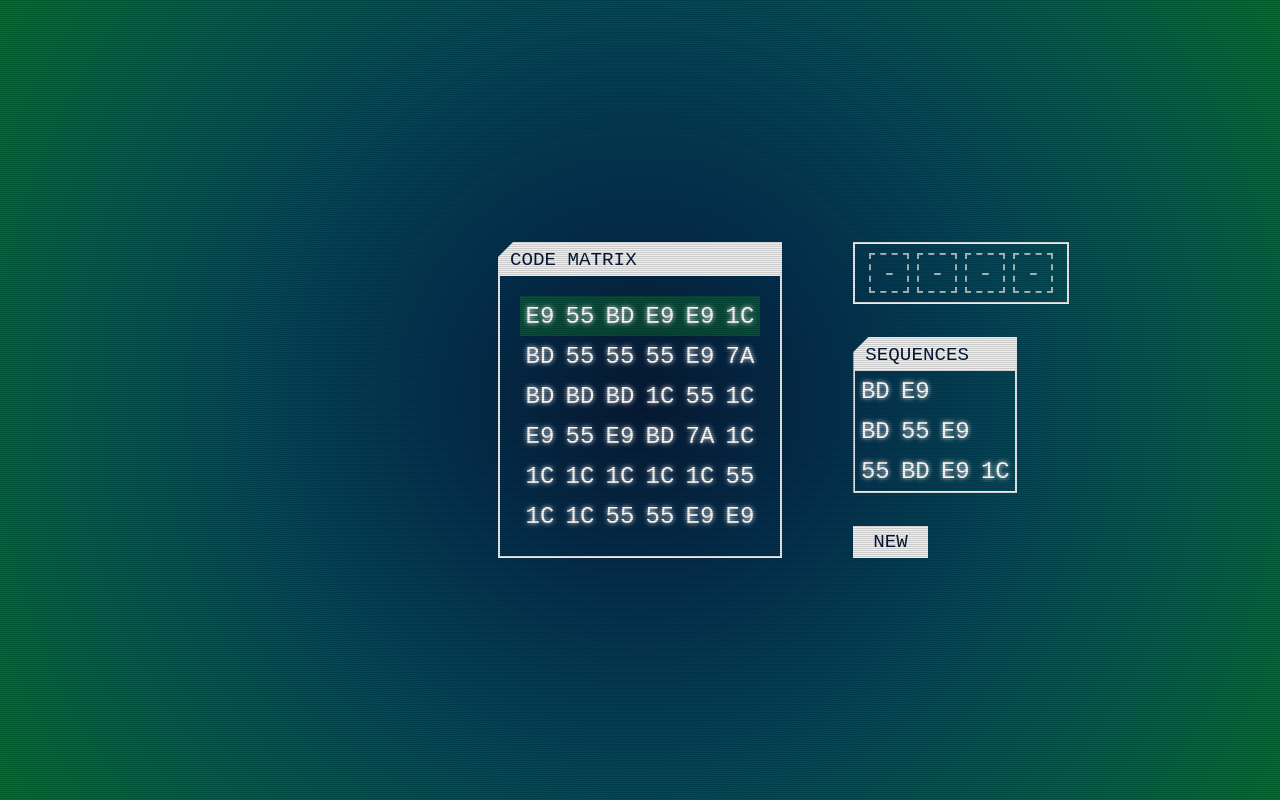
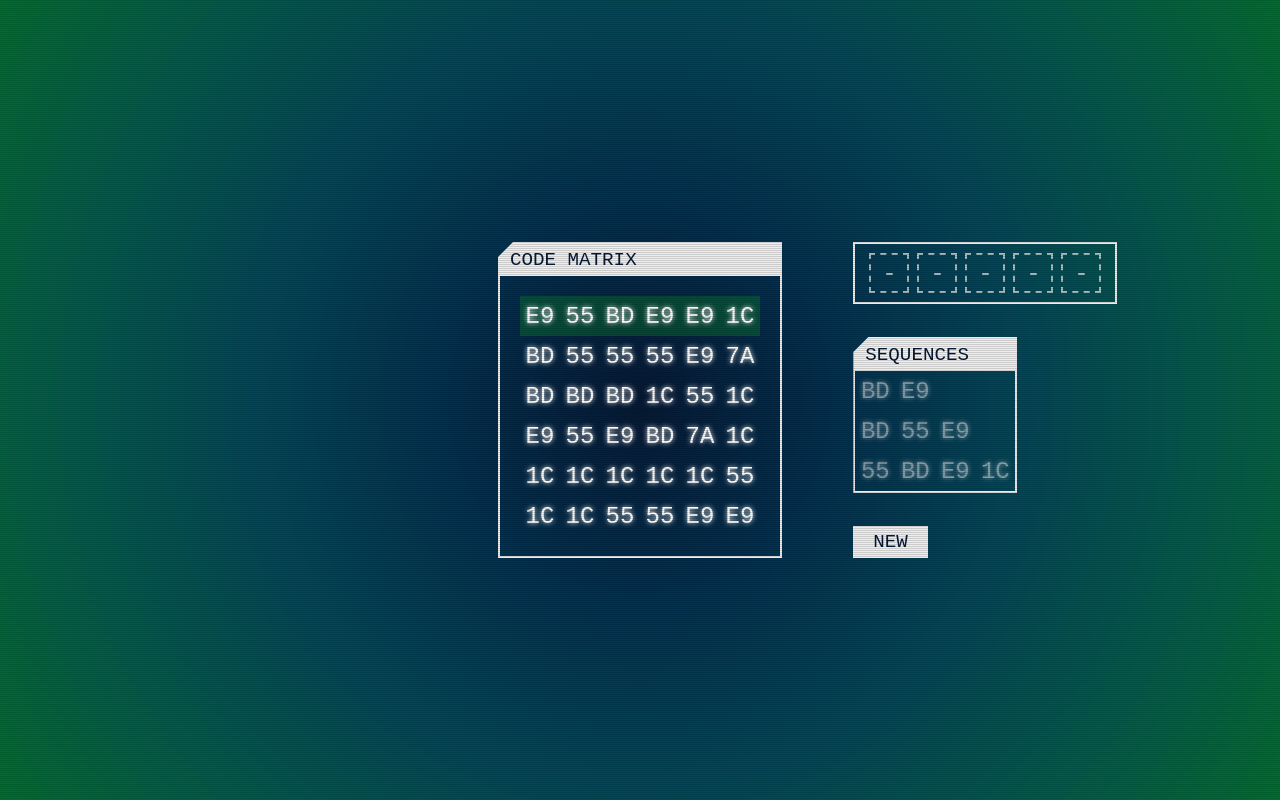
Before and after one commit to fanciful-marmot/cyber-hack, a React app: page / in a window 1280 px wide. Built offline with nearby package versions, Linux system fonts and the light colour scheme.

Commit message:
Sequences light up as cells are selected

```diff
--- a/src/store/initial-state.js
+++ b/src/store/initial-state.js
@@ -12,7 +12,7 @@ const initialState = {
     inputRowOrColumn: { type: 'row', index: 0 },
   },
   buffer: {
-    size: 4,
+    size: 5,
     filledCells: [], // Cell IDs
   },
 };
--- a/src/ui/app.jsx
+++ b/src/ui/app.jsx
@@ -11,7 +11,8 @@ import { Sequences } from './sequences/sequences';
 
 const App = () => {
   const puzzle = useSelector(state => state.puzzle);
-  const { width, height, sequences } = puzzle;
+  const { matrix, width, height, sequences } = puzzle;
+  const filledCells = useSelector(state => state.buffer.filledCells);
   const dispatch = useDispatch();
 
 
@@ -22,7 +23,7 @@ const App = () => {
       </div>
       <div className="info-container">
         <Buffer />
-        <Sequences sequences={sequences} />
+        <Sequences matrix={matrix} sequences={sequences} filledCells={filledCells} />
         <Button onClick={() => dispatch(newPuzzleAction(width, height))}>NEW</Button>
       </div>
     </div>
--- a/src/ui/sequences/sequence.css
+++ b/src/ui/sequences/sequence.css
@@ -2,3 +2,11 @@
   display: flex;
   flex-direction: row;
 }
+
+.sequence .board-cell {
+  opacity: 0.5;
+}
+
+.sequence .board-cell.filled {
+  opacity: 1;
+}
--- a/src/ui/sequences/sequence.jsx
+++ b/src/ui/sequences/sequence.jsx
@@ -1,16 +1,21 @@
+import classNames from 'classnames';
 import React from 'react';
 import { BoardCell } from '../board/board-cell';
 
 import './sequence.css';
 
 const Sequence = props => {
-  const { sequence } = props;
+  const { sequence, filledLength } = props;
 
   return (
     <div className="sequence">
       {
         sequence.map((value, i) => (
-          <BoardCell key={`sequence-cell-${i}`} value={value} />
+          <BoardCell
+            key={`sequence-cell-${i}`}
+            className={classNames({ filled: i < filledLength })}
+            value={value}
+          />
         ))
       }
     </div>
--- a/src/ui/sequences/sequences.jsx
+++ b/src/ui/sequences/sequences.jsx
@@ -4,16 +4,36 @@ import { Sequence } from './sequence';
 
 import './sequences.css';
 
+const getFilledlength = (sequence, filledCells, matrix) => {
+  let count = 0;
+  let maxCount = 0;
+
+  for (let fillId of filledCells) {
+    const fillValue = matrix[fillId];
+    const sequenceValue = sequence[count];
+
+    if (fillValue === sequenceValue) {
+      count += 1;
+    } else {
+      maxCount = Math.max(count, maxCount);
+      count = 0;
+    }
+  }
+
+  return Math.max(count, maxCount);
+};
+
 const Sequences = props => {
-  const { sequences } = props;
+  const { matrix, sequences, filledCells } = props;
 
   return (
     <div className="sequences">
       <div className="sequences-header">SEQUENCES</div>
       {
-        sequences.map((sequence, i) => (
-          <Sequence key={`sequence-${i}`} sequence={sequence} />
-        ))
+        sequences.map((sequence, i) => {
+          const filledLength = getFilledlength(sequence, filledCells, matrix);
+          return <Sequence key={`sequence-${i}`} sequence={sequence} filledLength={filledLength} />
+        })
       }
     </div>
   )
```
